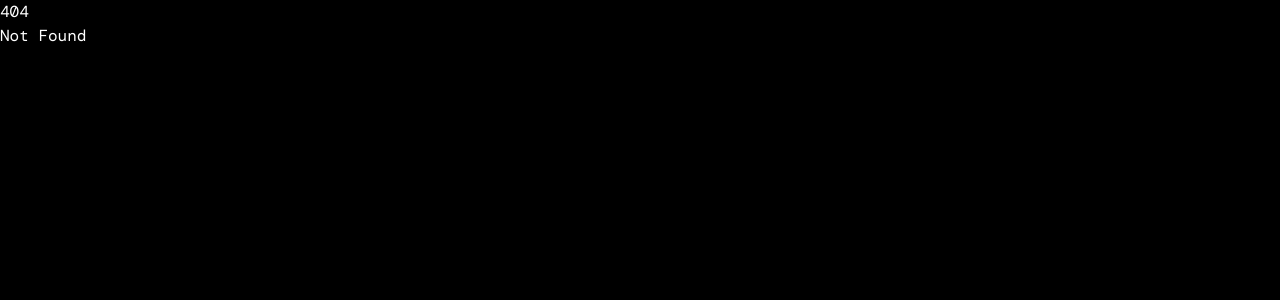
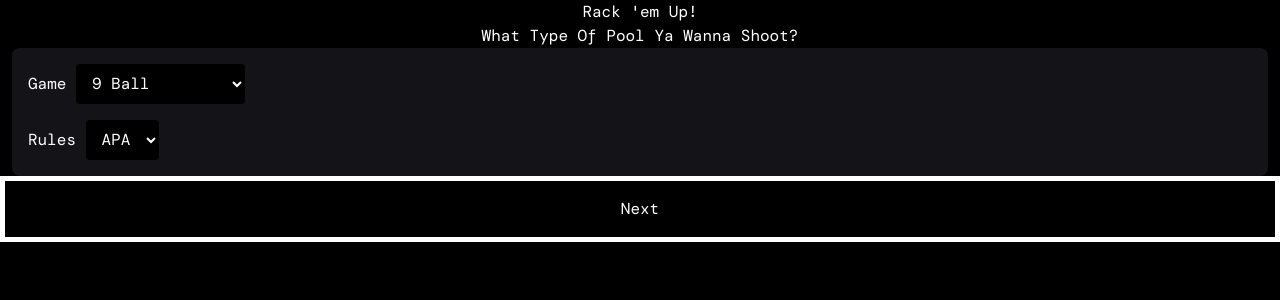
Before and after one commit to dgore7/pool-scorekeeper, a SvelteKit app: page /initialize in a window 1280 px wide. Before the commit this address had no page. Shown: the top 300 px of the page. Built offline with nearby package versions, Linux system fonts and the light colour scheme; a web font is replaced by a local one.

Commit message:
add to set-up flo

```diff
--- /dev/null
+++ b/src/lib/components/Break.svelte
@@ -0,0 +1,24 @@
+<script lang="ts">
+  export let player1: string;
+  export let player2: string;
+  export let inningTop
+
+  const players = [1, 2]
+  </script>
+
+  <h2>Who Breaks First?</h2>
+  <div>
+  {#each players as player}
+  <label>
+    {#if player === 1}
+    {player1}
+    {:else}
+    {player2}
+    {/if}
+    <input type="radio" value={player} bind:group={inningTop}/>
+  </label>
+  {/each}
+  </div>
+
+
+  <style></style>
--- /dev/null
+++ b/src/lib/components/Next.svelte
@@ -0,0 +1,36 @@
+<script lang="ts">
+	export let stage: number;
+
+	function handleNext() {
+		if (stage === 3) {
+			stage = 0;
+		} else {
+			stage++;
+		}
+	}
+</script>
+
+<button on:click={handleNext}>
+	{#if stage < 2}
+		Next
+	{:else if stage === 2}
+		Start Game!
+	{:else}
+		End Game!
+	{/if}
+</button>
+
+<style>
+	button {
+		border: 5px solid white;
+		padding: 1em 2em;
+	}
+
+	button:hover {
+		background-color: orange;
+	}
+
+	button:active {
+		background-color: red;
+	}
+</style>
--- /dev/null
+++ b/src/lib/components/Player.svelte
@@ -0,0 +1,29 @@
+<script lang="ts">
+	export let player: string;
+	export let playerNumber: number;
+	export let selectedRules: string;
+
+	const apaSkills = [1, 2, 3, 4, 5, 6, 7, 8, 9]
+</script>
+
+	<div>
+		<label>
+				Player {playerNumber}
+					<input type="text" bind:value={player}/>
+		</label>
+		<label>
+			Skill Level
+
+			{#if selectedRules === "APA"}
+			<select>
+				{#each apaSkills as skill}
+					<option value={skill}>{skill}</option>
+				{/each}
+			</select>
+			{:else}
+			<input type="number"/>
+			{/if}
+		</label>
+	</div>
+
+<style></style>
--- a/src/lib/components/PlayerFieldSet.svelte
+++ b/src/lib/components/PlayerFieldSet.svelte
@@ -2,35 +2,36 @@
 	import Well from './Well.svelte';
 	import startcase from 'lodash.startcase';
 	export let name: 'player-one' | 'player-two';
+	export let playerName: string;
+	export let playerHandicap: number;
+
+	let handicaps = [1, 2, 3, 4, 5, 6, 7, 8, 9]
 </script>
 
 <Well>
 	<fieldset class="flex flex-col gap-4" {name}>
-		<legend class="mb-1.5">{startcase(name)}</legend>
+		<legend class="mb-1.5">{startcase(name)} {#if name=== 'player-one'}
+			(Won Lag)
+		{/if}</legend>
 		<input
 			type="text"
 			name="name"
 			aria-label="name"
 			class="bg-black h-10 py-2 px-3 rounded"
 			placeholder="name"
+			bind:value={playerName}
 		/>
 		<select
 			name="handicap"
 			aria-label="handicap"
 			class="bg-black h-10 py-2 px-3 rounded invalid:text-[#9ca3af]"
+			bind:value={playerHandicap}
 			required
 		>
 			<option disabled selected value class="hidden">handicap</option>
-			<option value="1">1</option>
-			<option value="1">1</option>
-			<option value="2">2</option>
-			<option value="3">3</option>
-			<option value="4">4</option>
-			<option value="5">5</option>
-			<option value="6">6</option>
-			<option value="7">7</option>
-			<option value="8">8</option>
-			<option value="9">9</option>
+			{#each handicaps as handicap}
+				<option value={handicap}>{handicap}</option>
+			{/each}
 		</select>
 	</fieldset>
 </Well>
--- /dev/null
+++ b/src/lib/components/Players.svelte
@@ -0,0 +1,16 @@
+<script lang="ts">
+
+  import PlayerFieldSet from "./PlayerFieldSet.svelte";
+  export let playerOneName: string;
+  export let playerTwoName: string;
+  export let playerOneHandicap: number;
+  export let playerTwoHandicap: number;
+
+
+  </script>
+
+  <!-- <h2>Who's Playin?</h2>-->
+
+  <p class="mx-10">Cue Count - Crafty Calculations for Cool Cueists</p>
+  <PlayerFieldSet name="player-one" bind:playerName={playerOneName} bind:playerHandicap={playerOneHandicap}/>
+  <PlayerFieldSet name="player-two" bind:playerName={playerTwoName} bind:playerHandicap={playerTwoHandicap}/>
--- /dev/null
+++ b/src/lib/components/Rules.svelte
@@ -0,0 +1,46 @@
+<script lang="ts">
+	import Well from './Well.svelte';
+
+	const poolGames = [
+		{ type: '9ball', title: '9 Ball' },
+		{ type: '8ball', title: '8 Ball' },
+		{ type: '10ball', title: '10 Ball' },
+		{ type: 'straightPool', title: 'Straight Pool' },
+		{ type: 'onePocket', title: 'One Pocket' }
+	];
+	const rules = ['APA', 'BCA', 'Pro'];
+
+	export let selectedGame: String;
+	export let selectedRules: String;
+</script>
+
+<h2 class="mx-auto">What Type Of Pool Ya Wanna Shoot?</h2>
+
+<Well>
+	<fieldset class="flex flex-col gap-4">
+		<label>
+			Game
+			<select
+				bind:value={selectedGame}
+				class="bg-black h-10 py-2 px-3 rounded invalid:text-[#9ca3af]"
+				required
+			>
+				{#each poolGames as game}
+					<option value={game.type}>{game.title}</option>
+				{/each}
+			</select>
+		</label>
+		<label>
+			Rules
+			<select
+				bind:value={selectedRules}
+				class="bg-black h-10 py-2 px-3 rounded invalid:text-[#9ca3af]"
+				required
+			>
+				{#each rules as rule}
+					<option value={rule}>{rule}</option>
+				{/each}
+			</select>
+		</label>
+	</fieldset>
+</Well>
--- a/src/lib/components/Well.svelte
+++ b/src/lib/components/Well.svelte
@@ -3,6 +3,6 @@
 	export { className as class };
 </script>
 
-<div class="bg-[#131318] p-4 rounded-lg {className}">
+<div class="bg-[#131318] p-4 rounded-lg mx-3 {className}">
 	<slot />
 </div>
--- /dev/null
+++ b/src/routes/initialize/+page.svelte
@@ -0,0 +1,42 @@
+<script lang="ts">
+  import Rules from "$lib/components/Rules.svelte";
+  import Players from "$lib/components/Players.svelte";
+  import Break from "$lib/components/Break.svelte"
+  import Next from "$lib/components/Next.svelte"
+
+  let stage = 0;
+
+  let selectedGame: string;
+  let selectedRules: string;
+
+  let player1 = "Player 1"
+  let player2 = "Player 2"
+
+  let inningTop: string
+
+</script>
+
+<div class="container">
+  <h1>Rack 'em Up!</h1>
+    {#if stage === 0}
+    <Rules bind:selectedGame bind:selectedRules/>
+    {:else if stage === 1}
+    <div>placeholder</div>
+    {:else if stage === 2}
+    <Break {player1} {player2} bind:inningTop/>
+    {/if}
+
+    <Next bind:stage/>
+</div>
+
+<style>
+  .container {
+    display: flex;
+    flex-direction: column;
+  }
+
+  h1 {
+    margin: auto
+  }
+
+</style>
--- a/src/routes/setup/+page.svelte
+++ b/src/routes/setup/+page.svelte
@@ -1,13 +1,76 @@
-<script>
-	import { PlayerFieldSet, Well } from '$lib/components';
+<script lang="ts">
+	import Rules from '$lib/components/Rules.svelte';
+	import Players from '$lib/components/Players.svelte';
 	import logo from '$lib/assets/brand.svg';
+	import { goto } from '$app/navigation';
+
+	let gameInfo = {
+		gameType: '',
+		ruleSet: '',
+		playerOne: '',
+		playerTwo: '',
+		playerOneHandicap: 9,
+		playerTwoHandicap: 9
+	};
+
+	let step = 0;
+
+	let selectedGame: string;
+	let selectedRules: string;
+
+	let playerOneName: string;
+	let playerTwoName: string;
+
+	let playerOneHandicap: number;
+	let playerTwoHandicap: number;
+
+	function handlePrev() {
+		step--;
+	}
+	function handleNext() {
+		step++;
+	}
+
+	function handleGameStart() {
+		gameInfo.gameType = selectedGame;
+		gameInfo.ruleSet = selectedRules;
+		gameInfo.playerOne = playerOneName;
+		gameInfo.playerTwo = playerTwoName;
+		gameInfo.playerOneHandicap = playerOneHandicap;
+		gameInfo.playerTwoHandicap = playerTwoHandicap;
+
+		goto('/');
+	}
 </script>
 
-<div class="p-4 flex flex-col gap-4 min-h-screen">
-	<div><img src={logo} alt="rack em up" class="my-1" /></div>
-	<p>Cue Count - Crafty Calculations for Cool Cueists*</p>
-	<PlayerFieldSet name="player-one" />
-	<PlayerFieldSet name="player-two" />
-	<div class="flex-1"></div>
-	<button class="flex justify-center items-center h-[3.75rem] rounded-[60px] bg-white text-black">Let’s Rack ‘Em Up!</button>
+<div class="flex flex-col gap-4 min-h-screen max-w-full">
+	<div class="mx-auto"><img src={logo} alt="rack em up" class="my-1" /></div>
+
+	{#if step === 0}
+		<Rules bind:selectedGame bind:selectedRules />
+	{:else}
+		<Players bind:playerOneName bind:playerOneHandicap bind:playerTwoName bind:playerTwoHandicap />
+	{/if}
+
+	<div class="flex">
+		{#if step < 1}
+			<button
+				class="flex justify-center items-center h-[3.75rem] rounded-[60px] bg-white text-black mx-auto px-10"
+				on:click={handleNext}>Next</button
+			>
+		{:else}
+			<button
+				class="flex justify-center items-center h-[3.75rem] rounded-[60px] bg-white text-black mx-auto px-10"
+				disabled={!step}
+				on:click={handlePrev}>Back</button
+			>
+			<button
+				class="flex justify-center items-center h-[3.75rem] rounded-[60px] bg-white text-black mx-auto px-10"
+				on:click={handleGameStart}>Let's Rack 'em Up</button
+			>
+		{/if}
+	</div>
 </div>
+
+<style>
+</style>
```
